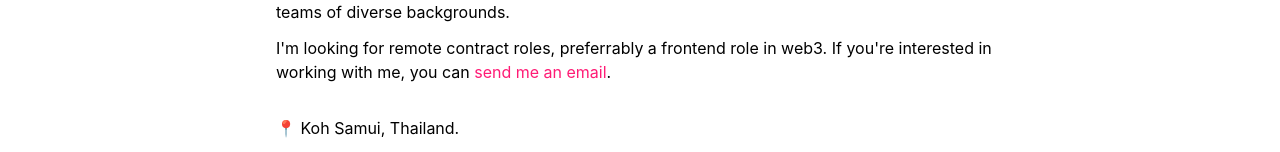
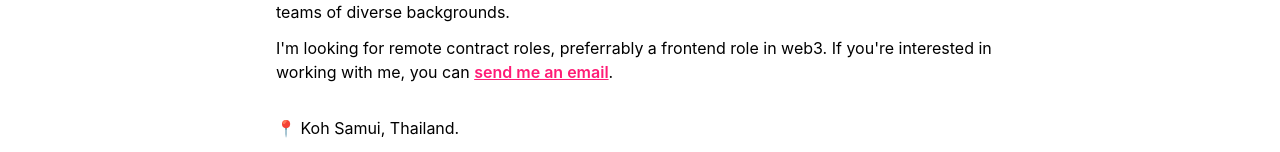
Before and after one commit to el-pol/nextjs-trishalim, a Next.js app: page / in a window 1280 px wide. Shown: the part 485-637 px from the top of the page. Built offline with nearby package versions, Linux system fonts and the light colour scheme.

Commit message:
make CTA stand out

```diff
--- a/pages/index.tsx
+++ b/pages/index.tsx
@@ -331,7 +331,7 @@ const Home: NextPage = () => {
         <p className="mb-8">
           I&apos;m looking for remote contract roles, preferrably a frontend role in web3.
           If you&apos;re interested in working with me, you can <a href="mailto:hello@trishalim.com"
-            className="text-pink hover:underline">
+            className="text-pink underline hover:no-underline font-semibold">
             send me an email
           </a>.
         </p>
```
